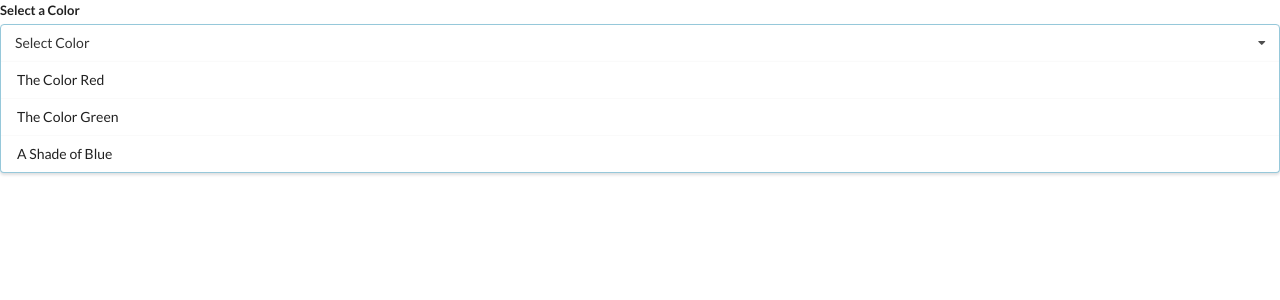
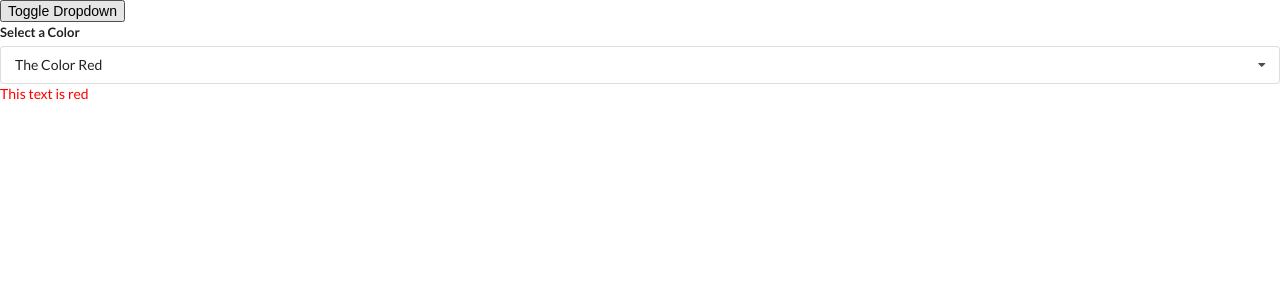
Before and after one commit to thomkok18/react-cursus, a React (Create React App) app in the folder widgets/: page / in a window 1280 px wide. Shown: the top 300 px of the page. Built offline with nearby package versions, Linux system fonts and the light colour scheme.

Commit message:
Toggle to disable the dropdown widget. The selected color will change the color text below the widget.

```diff
--- a/widgets/src/App.js
+++ b/widgets/src/App.js
@@ -1,4 +1,4 @@
-import React from 'react';
+import React, {useState} from 'react';
 import Accordion from "./components/Accordion";
 import Search from "./components/Search";
 import Dropdown from "./components/Dropdown";
@@ -34,9 +34,24 @@
 ];
 
 export default () => {
+    const [selected, setSelected] = useState(options[0]);
+    const [showDropdown, setShowDropdown] = useState(true);
+
     return (
         <div>
-            <Dropdown options={options} />
+            <button onClick={() => setShowDropdown(!showDropdown)}>Toggle Dropdown</button>
+            {showDropdown ?
+                <div>
+                    <Dropdown
+                        selected={selected}
+                        onSelectedChange={setSelected}
+                        options={options}
+                    />
+                    <div style={{color: selected.value}}>This text is {selected.value}</div>
+                </div>
+                : null
+            }
+
         </div>
     );
     // <Search />
--- a/widgets/src/components/Dropdown.js
+++ b/widgets/src/components/Dropdown.js
@@ -1,22 +1,52 @@
-import React from "react";
+import React, { useState, useEffect, useRef } from 'react';
 
-const Dropdown= ({options}) => {
+const Dropdown = ({ options, selected, onSelectedChange }) => {
+    const [open, setOpen] = useState(false);
+    const ref = useRef();
+
+    useEffect(() => {
+        const onBodyClick = (event) => {
+            if (ref.current.contains(event.target)) {
+                return;
+            }
+
+            setOpen(false);
+        };
+
+        document.body.addEventListener('click', onBodyClick);
+
+        return () => {
+            document.body.removeEventListener('click', onBodyClick);
+        };
+    }, []);
+
     const renderedOptions = options.map((option) => {
+        if (option.value === selected.value) {
+            return null;
+        }
+
         return (
-            <div key={option.value} className='item'>
+            <div
+                key={option.value}
+                className="item"
+                onClick={() => onSelectedChange(option)}
+            >
                 {option.label}
             </div>
         );
     });
 
     return (
-        <div className='ui form'>
-            <div className='field'>
-                <label className='label'>Select a Color</label>
-                <div className='ui selection dropdown visible active'>
-                    <i className='dropdown icon' />
-                    <div className='text'>Select Color</div>
-                    <div className='menu visible transition'>
+        <div ref={ref} className="ui form">
+            <div className="field">
+                <label className="label">Select a Color</label>
+                <div
+                    onClick={() => setOpen(!open)}
+                    className={`ui selection dropdown ${open ? 'visible active' : ''}`}
+                >
+                    <i className="dropdown icon" />
+                    <div className="text">{selected.label}</div>
+                    <div className={`menu ${open ? 'visible transition' : ''}`}>
                         {renderedOptions}
                     </div>
                 </div>
```
